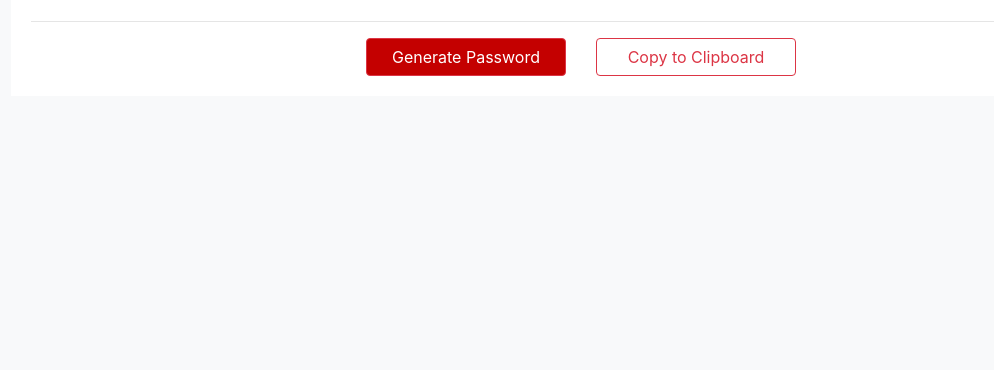
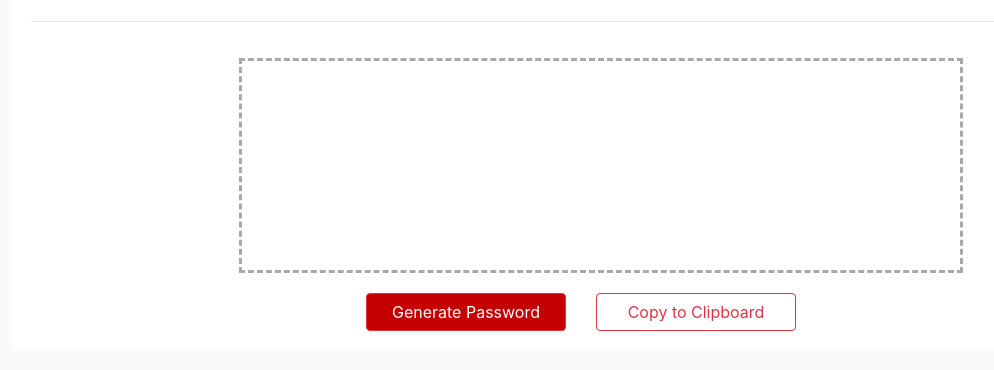
Before and after one commit to steven-f206/Password-Generator, a plain HTML site: page index.html in a window 1280 px wide. Shown: the part 242-612 px from the top of the page, without its empty margins (59-1053 px from the left). Drawn offline with nearby package versions, Linux system fonts and the light colour scheme.

Commit message:
added CSS to results container

```diff
--- a/style.css
+++ b/style.css
@@ -18,3 +18,29 @@ h2 {
 .one {
     background-color: #c40000;
 }
+
+.result-container {
+    border-style: dashed;
+    border-color: darkgray;
+    height: 215px;
+	width: 100%;
+    padding: 20px;
+    margin: 20px;
+    display: flex;
+	justify-content: flex-start;
+	align-items: center;
+	position: relative;
+	font-size: 18px;
+    letter-spacing: 1px;
+}
+
+.result-container #result {
+    word-wrap: break-word;
+	max-width: calc(100% - 40px);
+}
+
+#result {
+    text-align: center;
+    display: inline-block;
+
+}
```
